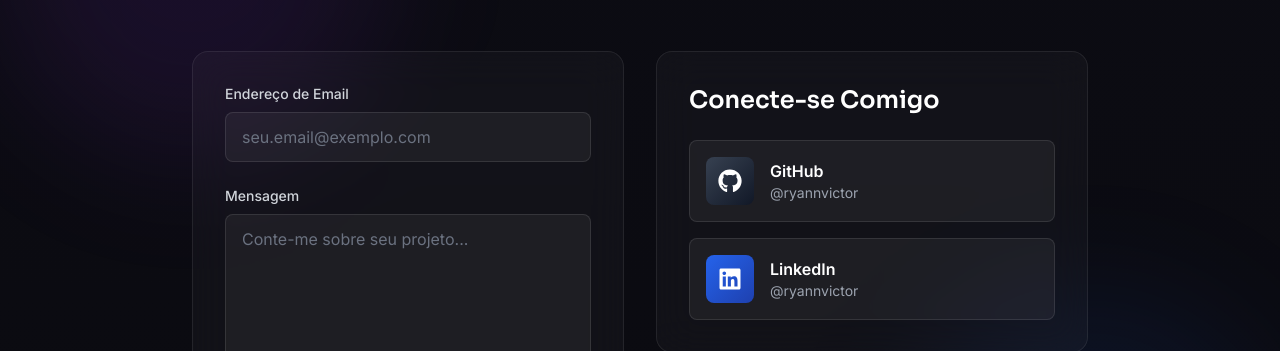
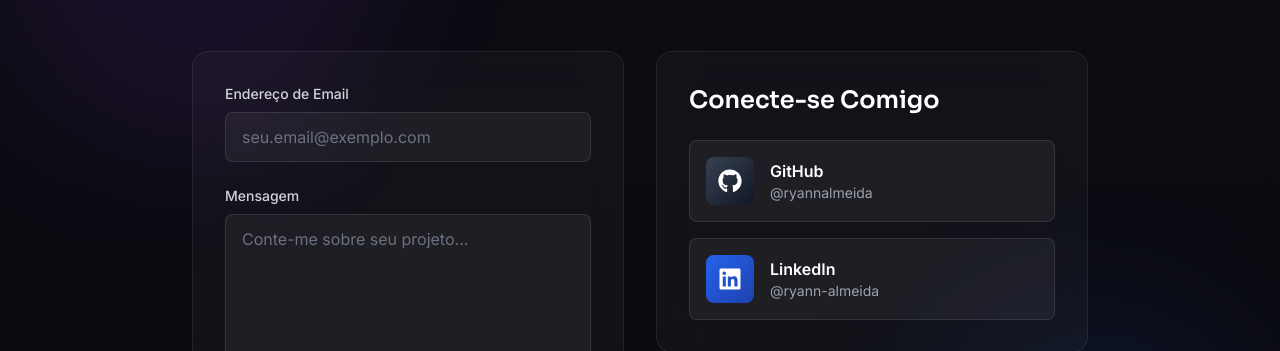
Before and after one commit to ryannalmeida/my-portfolio, a React (Vite) app: page / in a window 1280 px wide. Shown: the part 4277-4628 px from the top of the page. Built offline with nearby package versions, Linux system fonts and the light colour scheme.

Commit message:
Update Contact component

```diff
--- a/src/react-app/components/Contact.tsx
+++ b/src/react-app/components/Contact.tsx
@@ -135,7 +135,7 @@ export default function Contact() {
                   </div>
                   <div>
                     <p className="font-semibold text-white">GitHub</p>
-                    <p className="text-sm text-gray-400">@ryannvictor</p>
+                    <p className="text-sm text-gray-400">@ryannalmeida</p>
                   </div>
                 </motion.a>
 
@@ -151,7 +151,7 @@ export default function Contact() {
                   </div>
                   <div>
                     <p className="font-semibold text-white">LinkedIn</p>
-                    <p className="text-sm text-gray-400">@ryannvictor</p>
+                    <p className="text-sm text-gray-400">@ryann-almeida</p>
                   </div>
                 </motion.a>
               </div>
```
